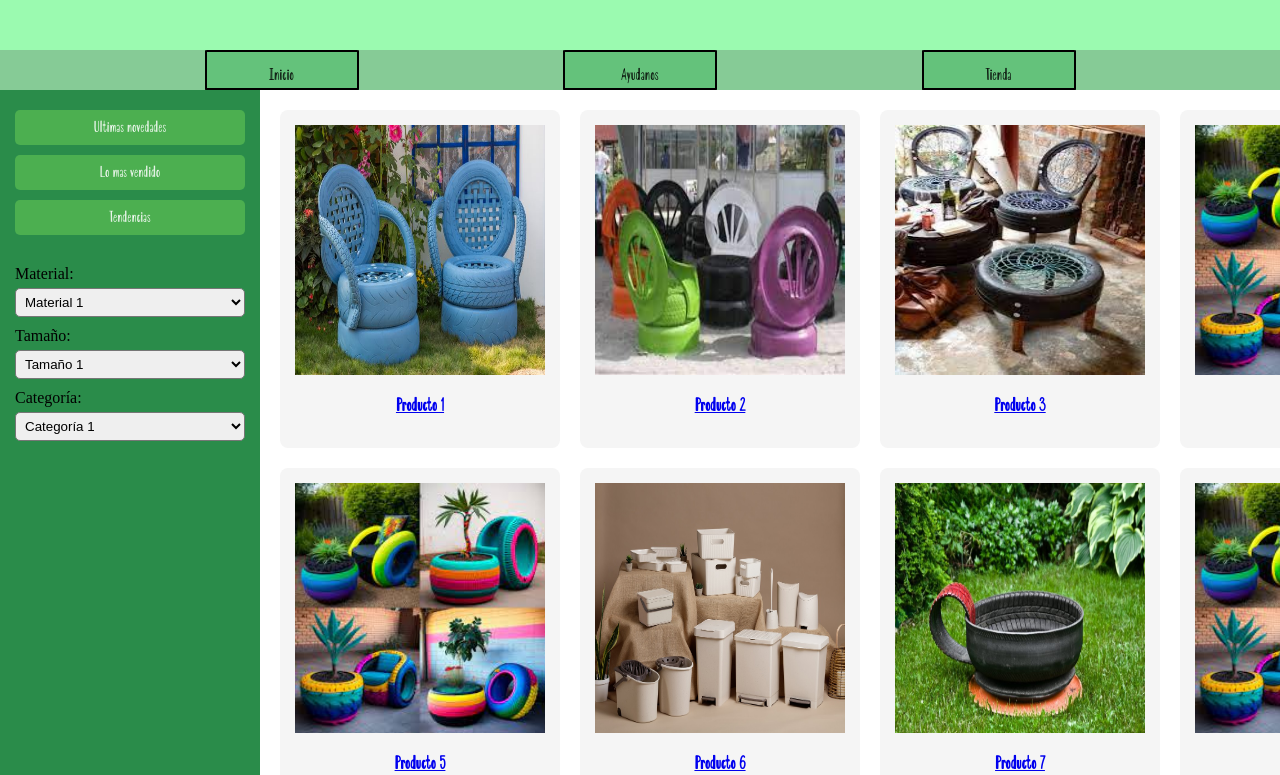
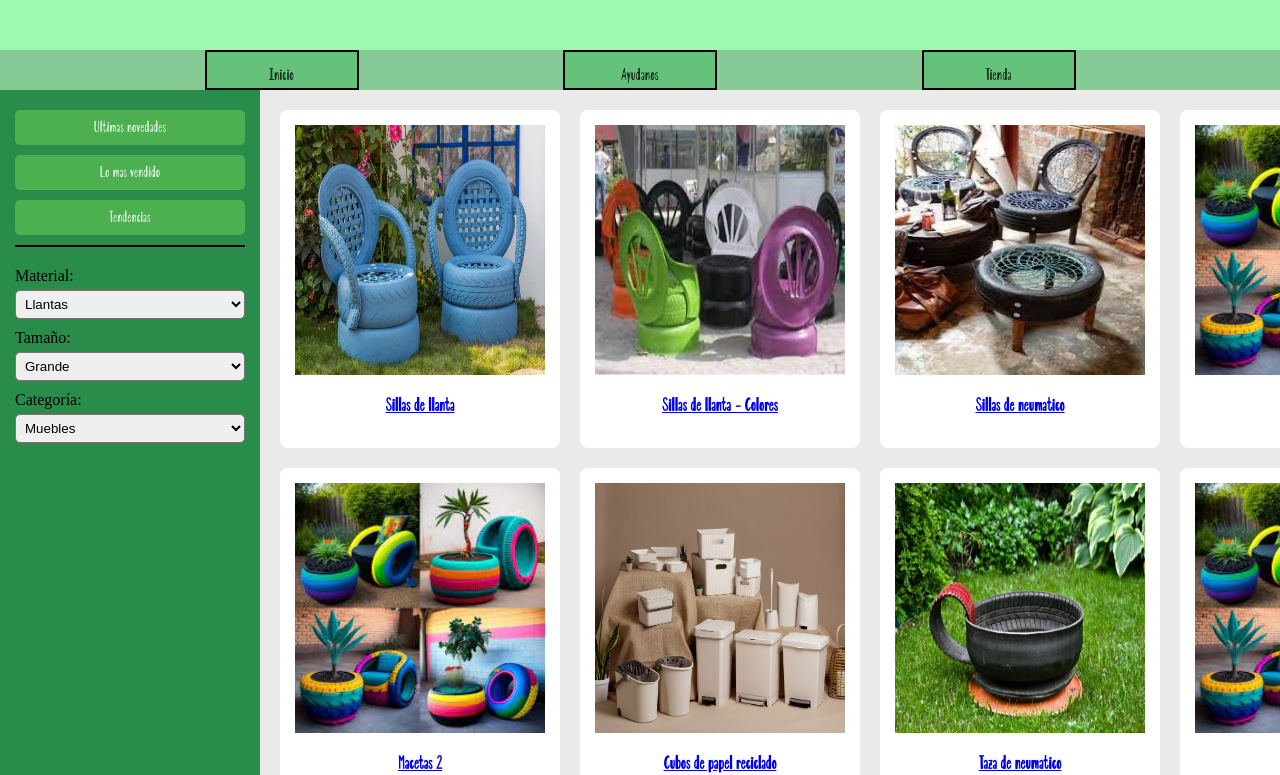
Before and after one commit to jmhr0/diw_sitio_Rogelio_Villaverde, a website built with Parcel: page src/tienda.html in a window 1280 px wide. Shown: the part 181-956 px from the top of the page. Built offline with nearby package versions, Linux system fonts and the light colour scheme.

Commit message:
Arreglos-Tienda

```diff
--- a/src/assets/styles/scss/layouts/_tienda.scss
+++ b/src/assets/styles/scss/layouts/_tienda.scss
@@ -1,6 +1,7 @@
 body {
     margin: 0;
     padding: 0;
+    background-color: #ece9e9;
   }
 
   .tienda__main-Container {
@@ -19,6 +20,7 @@ body {
   .enlaces-laterales {
     display: flex;
     flex-direction: column;
+    border-bottom: 2px solid black;
   }
 
   .enlace {
@@ -59,7 +61,7 @@ body {
   }
 
   .producto {
-    background-color: #f5f5f5;
+    background-color: #fff;
     padding: 15px;
     border-radius: 8px;
     text-align: center;
@@ -69,5 +71,3 @@ body {
         height: 250px;
     }
   }
-
-  /* Agrega estilos adicionales según sea necesario */
--- a/src/tienda.html
+++ b/src/tienda.html
@@ -23,74 +23,66 @@
             <div class="filtros">
                 <label for="material">Material:</label>
                 <select id="material">
-                    <option value="material1">Material 1</option>
-                    <option value="material2">Material 2</option>
-                    <!-- Agrega más opciones según sea necesario -->
+                    <option value="material1">Llantas</option>
+                    <option value="material2">Papel reciclado</option>
                 </select>
 
                 <label for="tamanio">Tamaño:</label>
                 <select id="tamanio">
-                    <option value="tam1">Tamaño 1</option>
-                    <option value="tam2">Tamaño 2</option>
-                    <!-- Agrega más opciones según sea necesario -->
+                    <option value="tam1">Grande</option>
+                    <option value="tam2">Mediano</option>
                 </select>
 
                 <label for="categoria">Categoría:</label>
                 <select id="categoria">
-                    <option value="cat1">Categoría 1</option>
-                    <option value="cat2">Categoría 2</option>
-                    <!-- Agrega más opciones según sea necesario -->
+                    <option value="cat1">Muebles</option>
+                    <option value="cat2">Arte</option>
                 </select>
             </div>
         </div>
 
         <div class="tienda__main-Filtro">
-            <!-- Contenido de la sección de tienda -->
             <div class="productos">
-                <!-- Primer producto con enlace a detalles.html -->
                 <a href="detalles.html" class="producto">
                     <img src="assets/images/llantas.jpg" alt="Producto 1">
-                    <h3>Producto 1</h3>
+                    <h3>Sillas de llanta</h3>
                 </a>
 
-                <!-- Productos adicionales ordenados de manera ascendente -->
                 <a href="detalles.html" class="producto">
                     <img src="assets/images/sillas1.jpg" alt="Producto 2">
-                    <h3>Producto 2</h3>
+                    <h3>Sillas de llanta - Colores</h3>
                 </a>
 
                 <a href="detalles.html" class="producto">
                     <img src="assets/images/sillas2.jpg" alt="Producto 3">
-                    <h3>Producto 3</h3>
+                    <h3>Sillas de neumatico</h3>
                 </a>
 
                 <a href="detalles.html" class="producto">
                     <img src="assets/images/macetas.jpg" alt="Producto 4">
-                    <h3>Producto 4</h3>
+                    <h3>Macetas</h3>
                 </a>
 
                 <a href="detalles.html" class="producto">
                     <img src="assets/images/macetas.jpg" alt="Producto 5">
-                    <h3>Producto 5</h3>
+                    <h3>Macetas 2</h3>
                 </a>
 
                 <a href="detalles.html" class="producto">
                     <img src="assets/images/cubos.jpg" alt="Producto 6">
-                    <h3>Producto 6</h3>
+                    <h3>Cubos de papel reciclado</h3>
                 </a>
 
                 <a href="detalles.html" class="producto">
                     <img src="assets/images/jarra.jpg" alt="Producto 7">
-                    <h3>Producto 7</h3>
+                    <h3>Taza de neumatico</h3>
                 </a>
 
                 <a href="detalles.html" class="producto">
                     <img src="assets/images/macetas.jpg" alt="Producto 8">
-                    <h3>Producto 8</h3>
+                    <h3>Macetas 3</h3>
                 </a>
-                <!-- Fin de los productos adicionales -->
             </div>
-            <!-- Fin del contenido de la sección de tienda -->
         </div>
     </div>
 
```
